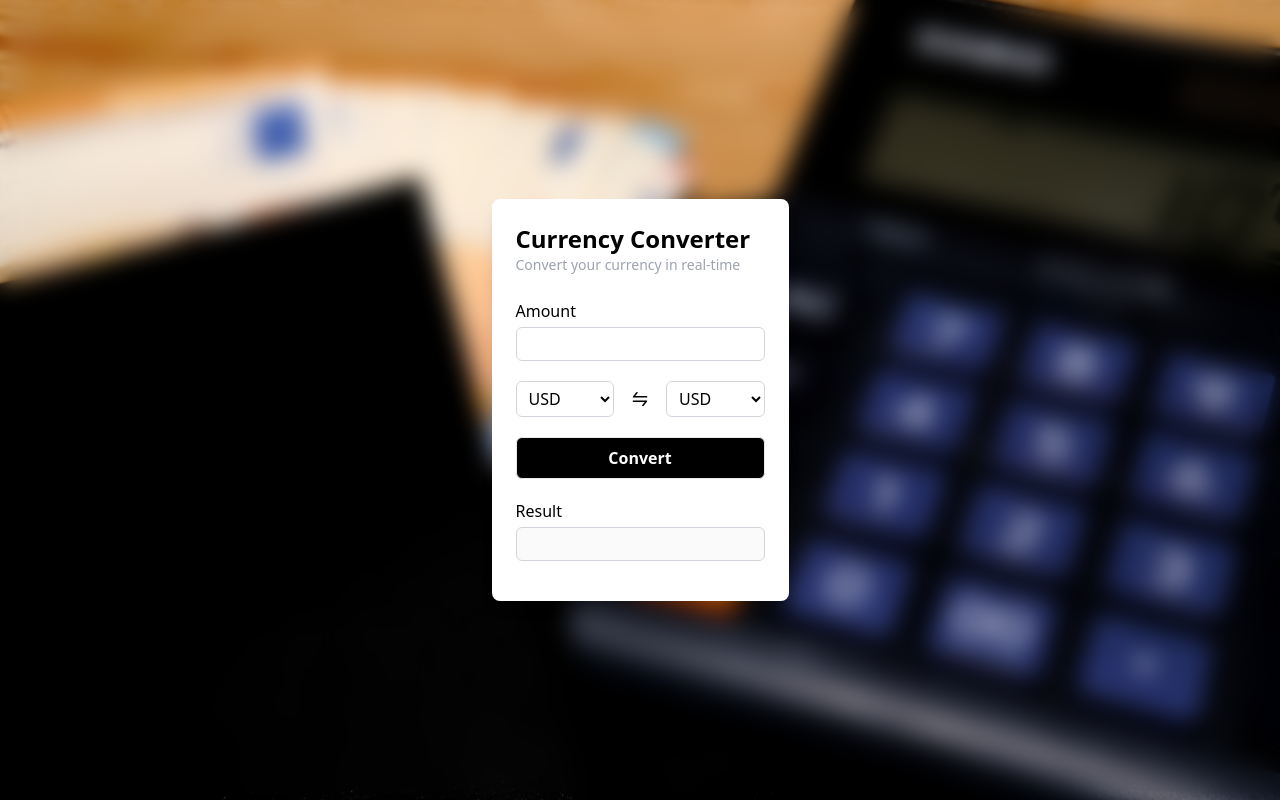
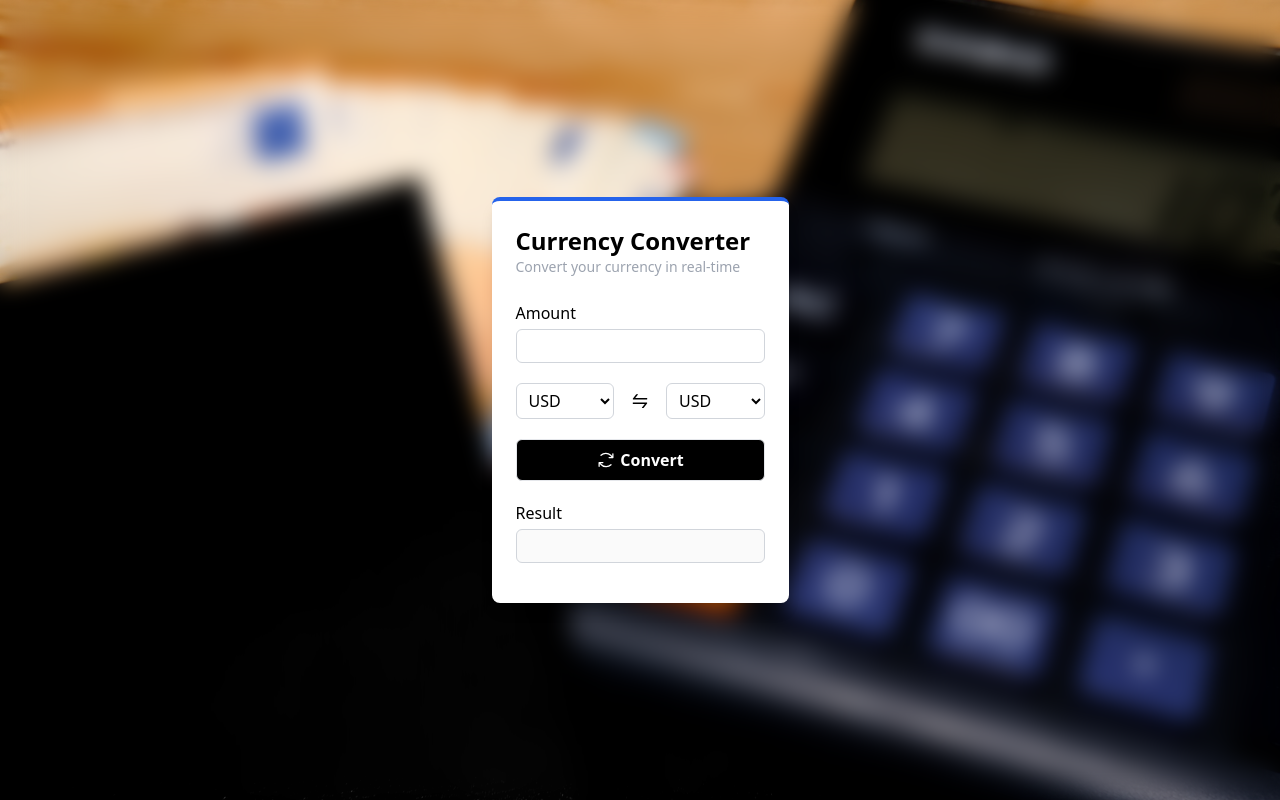
Before and after one commit to ankanmaiti/currency-converter, a React (Vite) app: page / in a window 1280 px wide. Built offline with nearby package versions, Linux system fonts and the light colour scheme.

Commit message:
add card component and modify CurrencyConverter.jsx with Card components

```diff
--- a/src/components/Button.jsx
+++ b/src/components/Button.jsx
@@ -4,7 +4,7 @@ import cn from '../utils/tailwindcss'
 export default function Button({children, className}) {
   return (
     <>
-      <button className={cn("rounded-md border px-3 py-2 font-bold ", className)}>
+      <button className={cn("flex items-center justify-center rounded-md border px-3 py-2 font-bold ", className)}>
         {children}
       </button>
     </>
--- /dev/null
+++ b/src/components/Card/CardBody.jsx
@@ -0,0 +1,8 @@
+
+export default function CardBody({ children, className }) {
+  return (
+    <div className={className} >
+      {children}
+    </div>
+  )
+}
--- /dev/null
+++ b/src/components/Card/CardFooter.jsx
@@ -0,0 +1,6 @@
+
+export default function CardFooter({className, children}) {
+  return (
+    <div className={className}>{children}</div>
+  )
+}
--- /dev/null
+++ b/src/components/Card/CardHeader.jsx
@@ -0,0 +1,10 @@
+import React from 'react'
+import cn from '../../utils/tailwindcss'
+
+export default function CardHeader({ className, children }) {
+  return (
+    <div className={cn("text-left mb-6 w-full", className)}>
+      {children}
+    </div>
+  )
+}
--- /dev/null
+++ b/src/components/Card/index.jsx
@@ -0,0 +1,9 @@
+import cn from "../../utils/tailwindcss";
+
+export default function Card({ className, children }) {
+  return (
+    <div className={cn("flex flex-col items-center justify-center rounded-lg bg-white p-6 shadow-lg", className)}>
+      {children}
+    </div>
+  )
+}
--- a/src/components/CurrencyConverter.jsx
+++ b/src/components/CurrencyConverter.jsx
@@ -1,21 +1,29 @@
 import { useId } from "react";
+
 import AmountInput from "./AmountInput";
 import CurrencySelect from './CurrencySelect'
 import Button from './Button'
+
 import SwapIcon from "./Icons/SwapIcon";
+import ArrowsClockwise from "./Icons/ArrowsClockwise";
+
+import Card from "./Card";
+import CardHeader from "./Card/CardHeader";
+import CardFooter from "./Card/CardFooter";
+import CardBody from "./Card/CardBody";
 
 export default function CurrencyConverter() {
   const uniqueId = useId()
   return (
     <>
-      <div className="flex flex-col items-center justify-center rounded-lg bg-white p-6 shadow-lg">
-        <div className="text-left mb-6 w-full">
+      <Card className="border-t-4 border-t-blue-600">
+        <CardHeader>
           <h2 className="text-2xl font-bold">Currency Converter</h2>
           <p className="text-sm text-gray-400">Convert your currency in real-time</p>
-        </div>
+        </CardHeader>
 
 
-        <div className="space-y-5" >
+        <CardBody className="space-y-5" >
 
           <AmountInput uniqueId={uniqueId} label={'Amount'} />
 
@@ -25,14 +33,20 @@ export default function CurrencyConverter() {
             <CurrencySelect className="w-5/12" uniqueId={`${uniqueId}-to`} />
           </div>
 
-          <Button className={"w-full bg-black px-6 text-white transition-colors delay-75 hover:border hover:border-black hover:bg-white hover:text-black"} >Convert</Button>
+          <Button className={"w-full space-x-1 bg-black px-6 text-white transition-colors delay-75 hover:border hover:border-black hover:bg-white hover:text-black"} >
+            <ArrowsClockwise  /> {/* use animate-spin for roatation/loading */}
+            <span>Convert</span>
+          </Button>
 
           <div className="flex flex-col space-y-1">
             <AmountInput label={'Result'} uniqueId={`${uniqueId}-to`} className={"cursor-not-allowed"} disabled />
           </div>
 
-        </div>
-      </div>
+        </CardBody>
+
+        <CardFooter>
+        </CardFooter>
+      </Card>
     </>
   );
 }
--- /dev/null
+++ b/src/components/Icons/ArrowsClockwise.jsx
@@ -0,0 +1,8 @@
+import { PiArrowsClockwise } from "react-icons/pi";
+import cn from "../../utils/tailwindcss";
+
+export default function ArrowsClockwise({className}) {
+  return (
+  <PiArrowsClockwise className={cn('text-xl', className)} />
+  )
+}
```
